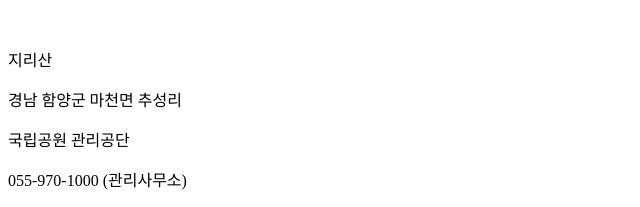
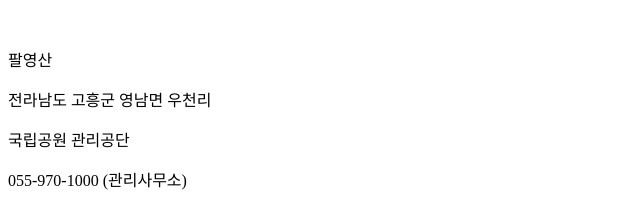
Before and after one commit to jcjcjc1206/first-git, a plain HTML site: page index.html in a window 1280 px wide. Shown: the part 519-726 px from the top of the page, 0-640 px from the left. Drawn offline with Linux system fonts and the light colour scheme.

Commit message:
내용및 사진추가

```diff
--- a/index.html
+++ b/index.html
@@ -9,22 +9,28 @@
 <body>
     <h1>올 여름 가고싶은 여행지</h1>
     <h2>산</h2>
+    <!-- 무등산 내용 시작 -->
     <img src="" alt="">
     <p>무등산</p>
     <p>광주 북구 금곡동 </p>
     <p>국립공원 관리공단 </p>
     <p>062-227-1187 (관리사무소)</p>
+     <!-- 무등산 내용 끝 -->
+     <!-- 지리산 시작 -->
     <img src="" alt="">
     <p>지리산</p>
     <p>경남 함양군 마천면 추성리 </p>
     <p>국립공원 관리공단 </p>
     <p>055-970-1000 (관리사무소)</p>
-    <img src="" alt="">
-    <p>지리산</p>
-    <p>경남 함양군 마천면 추성리 </p>
+  <!-- 지리산 끝 -->
+  <!-- 팔영산 시작 -->
+  <img src="" alt="">
+    <p>팔영산</p>
+    <p>전라남도 고흥군 영남면 우천리 </p>
     <p>국립공원 관리공단 </p>
     <p>055-970-1000 (관리사무소)</p>
     <h3>바다</h3>
     <img src="" alt="">
+    <!-- 팔영산 끝 -->
 </body>
 </html>
```
